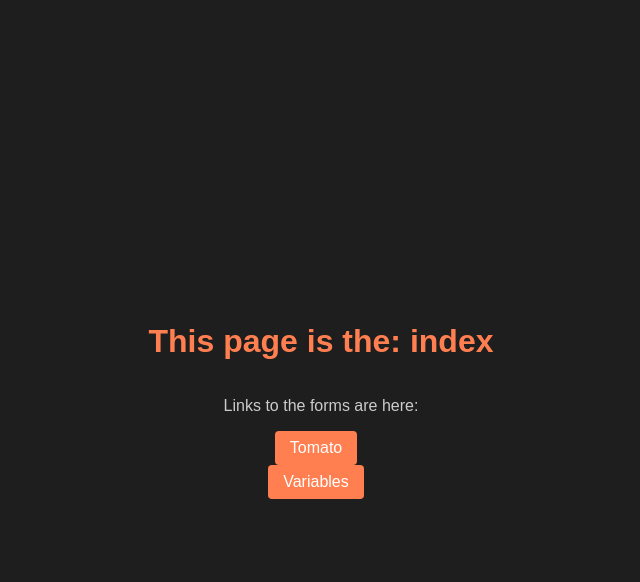
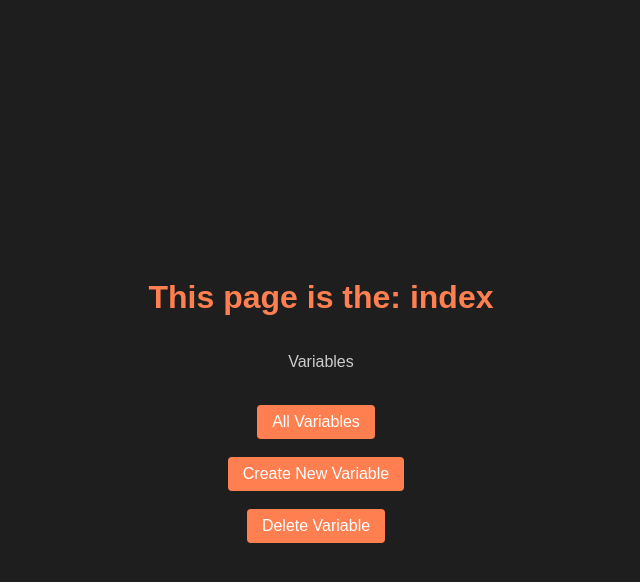
Before and after one commit to simpledimplejohn/Speedy7, a Django app: page / in a window 1280 px wide. Shown: the top 582 px of the page, without its empty margins (319-959 px from the left). Run offline with Django 5.2, Linux system fonts and the light colour scheme.

Commit message:
delete now working no bugs

```diff
--- a/app/templates/index.html
+++ b/app/templates/index.html
@@ -9,8 +9,12 @@
 </head>
 <body>
     <h1>This page is the: {{ name }}</h1>
-    <p>Links to the forms are here:</p>
-    <a href="/tomato">Tomato</a>
-    <a href="/variables">Variables</a>
+    <p>Variables</p>
+    <br>
+    <a href="/variables">All Variables</a>
+    <br>
+    <a href="/new_variable">Create New Variable</a>
+    <br>
+    <a href="/delete_variable">Delete Variable</a>
 </body>
 </html>
--- a/app/templates/variables.html
+++ b/app/templates/variables.html
@@ -14,7 +14,7 @@
             <p><strong>Value:</strong> {{ variable.value }}</p>
             <p><strong>Created:</strong> {{ variable.created }}</p>
             <p><strong>Updated:</strong> {{ variable.updated }}</p>
-            <p><strong>Reserved:</strong> {{ variable.reserved }}</p>
+            <p><strong>ID:</strong> {{ variable.id }}</p>
         </div>
     {% endfor %}
 </body>
--- a/app/urls.py
+++ b/app/urls.py
@@ -5,5 +5,6 @@ urlpatterns = [
     path("", views.index, name="index"),
     path('tomato/', views.tomato_view,name='tomato'),
     path('variables/', views.variables_view, name='variables'),
-    path('new_variable/', views.new_variable, name='new_variable')
+    path('new_variable/', views.new_variable, name='new_variable'),
+    path('delete_variable/', views.delete_variable, name='delete_variable'),
 ]
--- a/app/views.py
+++ b/app/views.py
@@ -64,3 +64,44 @@ def new_variable(request):
             return JsonResponse({"status": "error", "message": str(e)})
 
     return render(request, 'new_variable.html')
+
+def delete_variable(request):
+    if request.method == "POST":
+        variable_id = request.POST.get('variable_id')
+
+        if not variable_id:
+            return JsonResponse({"status": "error", "message": "Variable ID is required!"})
+
+        API_KEY = config('RAPID7_KEY')
+
+        api_url = f"https://us.rest.logs.insight.rapid7.com/query/variables/{variable_id}"
+        headers = {
+            "Content-Type": "application/json",
+            "X-Api-Key": API_KEY
+        }
+
+        try:
+            response = requests.delete(api_url, headers=headers)
+            if response.status_code == 204:
+                return JsonResponse({"status": "success", "message": "Variable deleted successfully!"})
+            else:
+                response_data = response.json()  # Extract JSON response content
+                return JsonResponse({
+                    "status": "error",
+                    "message": response_data.get("message", "Failed to delete variable!"),
+                    "response_code": response.status_code,
+                    "details": response_data
+                })
+        except requests.RequestException as e:
+            return JsonResponse({"status": "error", "message": str(e)})
+        except ValueError:  # Handle cases where response has no content
+            if response.status_code == 204:
+                return JsonResponse({"status": "success", "message": "Variable deleted successfully!"})
+            else:
+                return JsonResponse({
+                    "status": "error",
+                    "message": "Failed to delete variable!",
+                    "response_code": response.status_code
+                })
+
+    return render(request, 'delete_variable.html')
```
Also changed, not shown: app/templates/delete_variable.html (added, +16 -0 lines).
